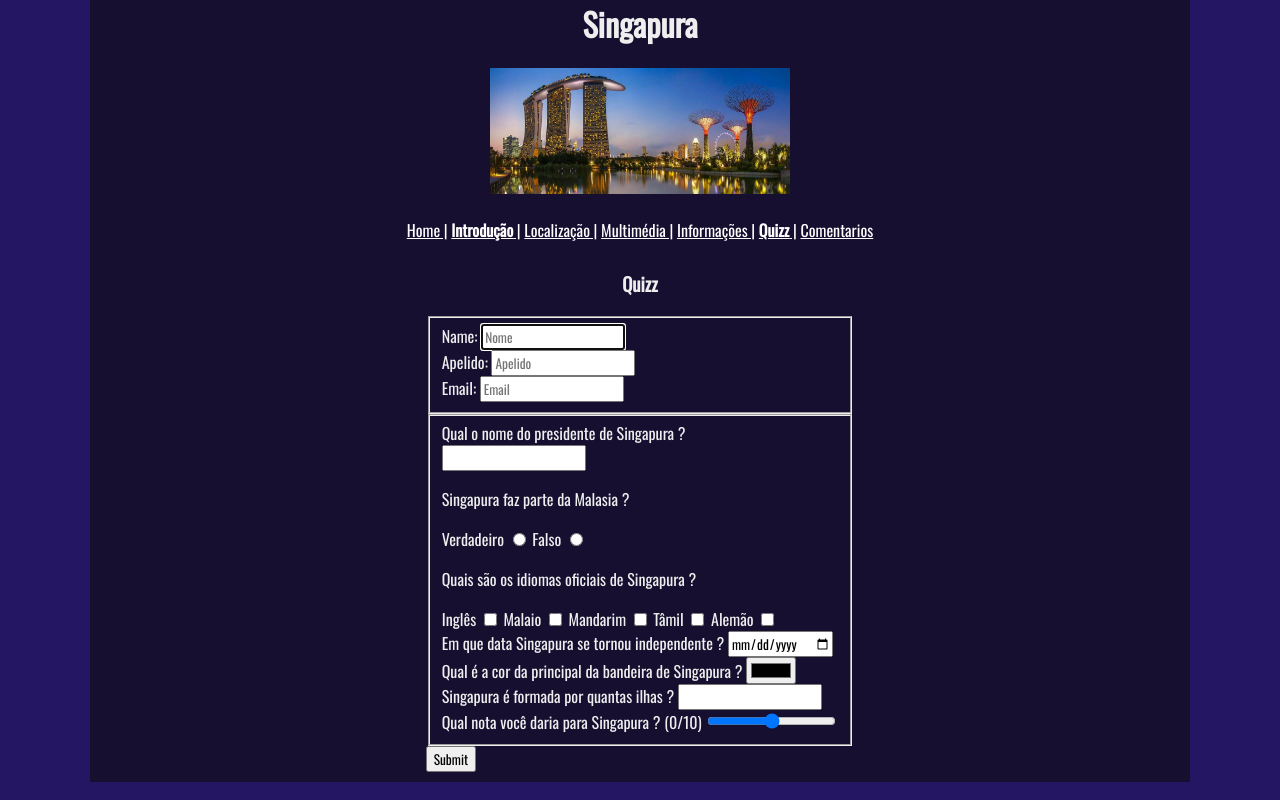
After one commit to joao-21900074/pw-lab1, a PHP site: page /lab3/quizz.html in a window 1280 px wide. The commit adds this page. Run offline with PHP 8.4, Linux system fonts and the light colour scheme.

Commit message:
Implementei algumas coisas do lab 3

```diff
--- a/lab3/index.html
+++ b/lab3/index.html
@@ -23,7 +23,9 @@
             <a href="./index.html"><b>Introdução</b> |</a>
             <a href="./local.html">Localização |</a>
             <a href="./multimedia.html">Multimédia |</a>
-            <a href="./info.html">Informações</a>
+            <a href="./info.html">Informações |</a>
+            <a href="./quizz.html">Quizz |</a>
+            <a href="./comentarios.html">Comentarios</a>
         </nav>
     </header>
 
--- a/lab3/info.html
+++ b/lab3/info.html
@@ -21,7 +21,9 @@
             <a href="./index.html">Introdução |</a>
             <a href="./local.html">Localização |</a>
             <a href="./multimedia.html">Multimédia |</a>
-            <a href="./info.html"><b>Informações</b></a>
+            <a href="./info.html"><b>Informações |</b></a>
+            <a href="./quizz.html">Quizz |</a>
+            <a href="./comentarios.html">Comentarios</a>
         </nav>
     </header>
 
--- a/lab3/local.html
+++ b/lab3/local.html
@@ -21,7 +21,9 @@
             <a href="./index.html">Introdução |</a>
             <a href="./local.html"><b>Localização</b> |</a>
             <a href="./multimedia.html">Multimédia |</a>
-            <a href="./info.html">Informações</a>
+            <a href="./info.html">Informações |</a>
+            <a href="./quizz.html">Quizz |</a>
+            <a href="./comentarios.html">Comentarios</a>
         </nav>
     </header>
 
--- a/lab3/main.css
+++ b/lab3/main.css
@@ -57,3 +57,12 @@ table {
     font-size: 40px;
     margin: 10px 0px;
 }
+
+#form-comment > textarea {
+    display: block;
+    width: 100%;
+}
+
+#image-display {
+    overflow: hidden;
+}
--- /dev/null
+++ b/lab3/quizz.html
@@ -0,0 +1,104 @@
+<!DOCTYPE html>
+<html lang="en">
+
+<head>
+    <meta charset="UTF-8">
+    <meta http-equiv="X-UA-Compatible" content="IE=edge">
+    <meta name="viewport" content="width=device-width, initial-scale=1.0">
+    <meta name="author" content="João Barreiros">
+    <meta name="keywords" content="Singapura Viagens Dados">
+    <meta name="description" content="Um website com informações sobre Singapura.">
+    <link rel="shortcut icon" type="image/x-icon" href="images/favicon_transparente.ico">
+    <title>Singapura | Introdução</title>
+    <link rel="stylesheet" href="./main.css">
+</head>
+
+<body>
+    <header>
+        <h1>Singapura</h1>
+        <img src="./images/singapura.jpg" alt="Foto da paisagem de Singapura">
+        <br>
+        <nav>
+            <a href="../index.html">Home |</a>
+            <a href="./index.html"><b>Introdução</b> |</a>
+            <a href="./local.html">Localização |</a>
+            <a href="./multimedia.html">Multimédia |</a>
+            <a href="./info.html">Informações |</a>
+            <a href="./quizz.html"><b>Quizz</b> |</a>
+            <a href="./comentarios.html">Comentarios</a>
+        </nav>
+    </header>
+
+    <main>
+        <h3>Quizz</h3>
+        <form>
+            <fieldset>
+                <label for="nome">Name:</label>
+                <input type="text" id="nome" name="nome" placeholder="Nome" required autofocus>
+                <br>
+                <label for="apelido">Apelido:</label>
+                <input type="text" id="apelido " name="apelido" placeholder="Apelido" required>
+                <br>
+                <label for="email">Email:</label>
+                <input type="email" id="email " name="email" placeholder="Email" required>
+            </fieldset>
+
+            <fieldset>
+                <!-- Pergunta 01 -->
+                <label for="pergunta_01">Qual o nome do presidente de Singapura ?</label>
+                <br>
+                <input type="text" id="pergunta_01" name="pergunta_01" autocomplete="on">
+
+                <!-- Pergunta 02 -->
+                <p>Singapura faz parte da Malasia ?</p>
+                <label for="p2_verdadeiro">Verdadeiro
+                    <input type="radio" id="p2_verdadeiro" name="pergunta_02" value="verdadeiro">
+                </label>
+                <label for="p2_falso">Falso
+                    <input type="radio" id="p2_falso" name="pergunta_02" value="falso">
+                </label>
+
+                <!-- Pergunta 03 -->
+                <p>Quais são os idiomas oficiais de Singapura ?</p>
+                <label for="p3_01">Inglês
+                    <input type="checkbox" id="p3_01" name="p3_01" value="Inglês">
+                </label>
+                <label for="p3_02">Malaio
+                    <input type="checkbox" id="p3_02" name="p3_02" value="Malaio">
+                </label>
+                <label for="p3_03">Mandarim
+                    <input type="checkbox" id="p3_03" name="p3_03" value="Mandarim">
+                </label>
+                <label for="p3_04">Tâmil
+                    <input type="checkbox" id="p3_04" name="p3_04" value="Tâmil">
+                </label>
+                <label for="p3_05">Alemão
+                    <input type="checkbox" id="p3_05" name="p3_05" value="Alemão">
+                </label>
+                <br>
+
+                <!-- Pergunta 04 -->
+                <label for="pergunta_04">Em que data Singapura se tornou independente ?</label>
+                <input type="date" id="pergunta_04">
+                <br>
+
+                <!-- Pergunta 05 -->
+                <label for="pergunta_05">Qual é a cor da principal da bandeira de Singapura ?</label>
+                <input type="color" id="pergunta_05">
+                <br>
+
+                <!-- Pergunta 06 -->
+                <label for="pergunta_06">Singapura é formada por quantas ilhas ?</label>
+                <input type="number" id="pergunta_06" step="3">
+                <br>
+
+                <!-- Pergunta 07 -->
+                <label for="pergunta_07">Qual nota você daria para Singapura ? (0/10)</label>
+                <input type="range" id="pergunta_07" name="pergunta_07" min="0" max="10">
+            </fieldset>
+            <input type="submit" >
+        </form>
+    </main>
+</body>
+
+</html>
```
Also changed, not shown: lab3/comentarios.html (added, +70 -0 lines), lab3/multimedia.html (+8 -10 lines).
